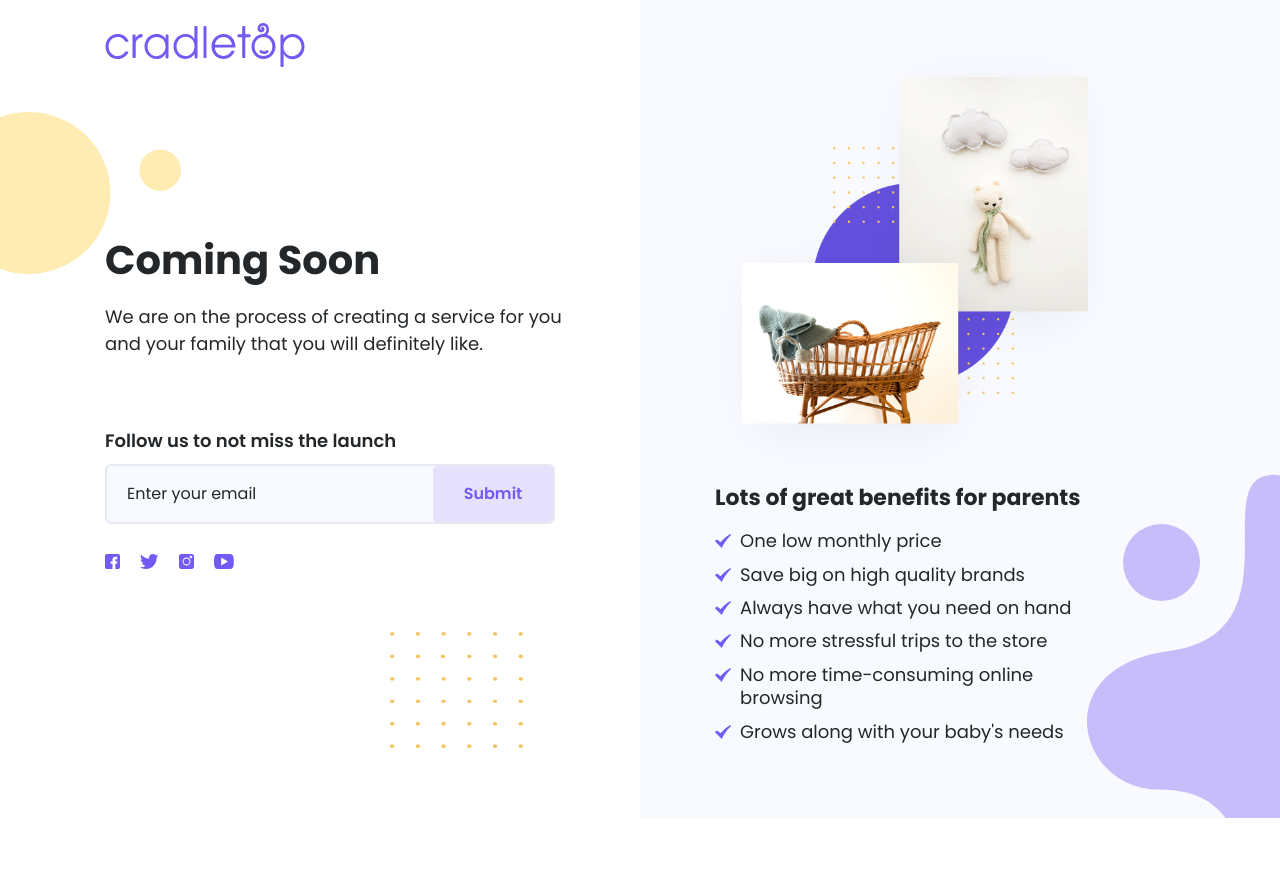
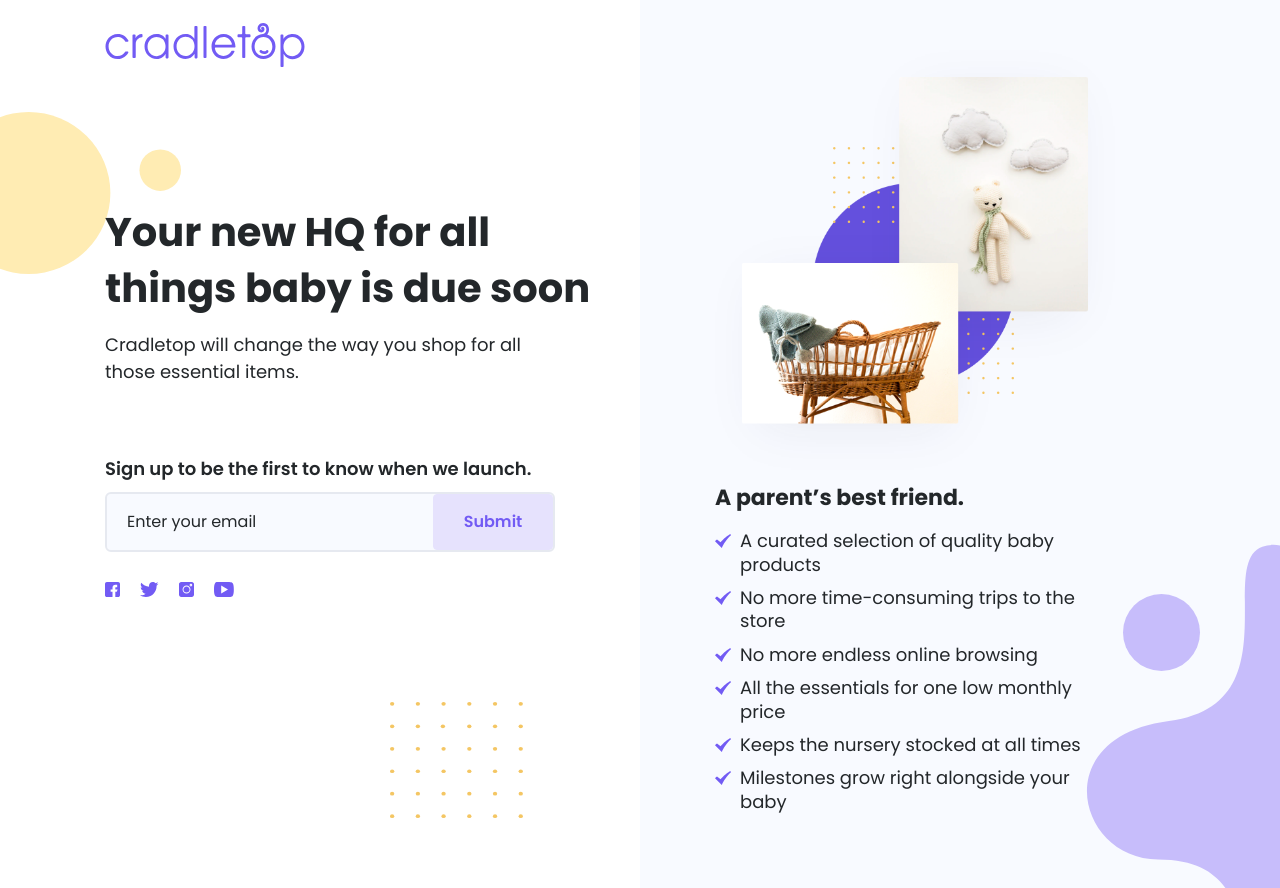
Before and after one commit to vyasishanatc194/cradletop, a plain HTML site: page index.html in a window 1280 px wide. Before the commit the page ends 818 px from the top, so only its background shows below. Drawn offline with Linux system fonts and the light colour scheme.

Commit message:
update css

```diff
--- a/index.html
+++ b/index.html
@@ -58,14 +58,14 @@
               <div class="content-banner">
                 <div class="text-content-inner">
                   <div class="heading-title-div">
-                    <h1>Coming Soon</h1>
-                    <p>We are on the process of creating a service for you and your family that you will definitely like.</p>
+                    <h1>Your new HQ for all things baby is due soon</h1>
+                    <p>Cradletop will change the way you shop for all those essential items.</p>
                   </div>
 
                   <div class="cta-box-div">
                     <div class="cta-form-div">
                       <div class="form-group">
-                        <label for="">Follow us to not miss the launch</label>
+                        <label for="">Sign up to be the first to know when we launch.</label>
                         <div class="input-group-custom">
                           <input type="email" class="form-control" placeholder="Enter your email" />
                           <button type="submit" class="btn btn-common-primary">Submit</button>
@@ -103,16 +103,16 @@
                       <div class="list-content-inner">
 
                         <div class="heading-div">
-                          <h3>Lots of great benefits for parents</h3>
+                          <h3>A parent’s best friend.</h3>
 
                           <div class="list-root">
                             <ul class="list-ul">
-                              <li> One low monthly price </li>
-                              <li> Save big on high quality brands </li>
-                              <li> Always have what you need on hand </li>
-                              <li> No more stressful trips to the store </li>
-                              <li> No more time-consuming online browsing </li>
-                              <li> Grows along with your baby's needs </li>
+                              <li> A curated selection of quality baby products </li>
+                              <li> No more time-consuming trips to the store </li>
+                              <li> No more endless online browsing </li>
+                              <li> All the essentials for one low monthly price </li>
+                              <li> Keeps the nursery stocked at all times </li>
+                              <li> Milestones grow right alongside your baby </li>
                             </ul>
                           </div>
                         </div>
```
